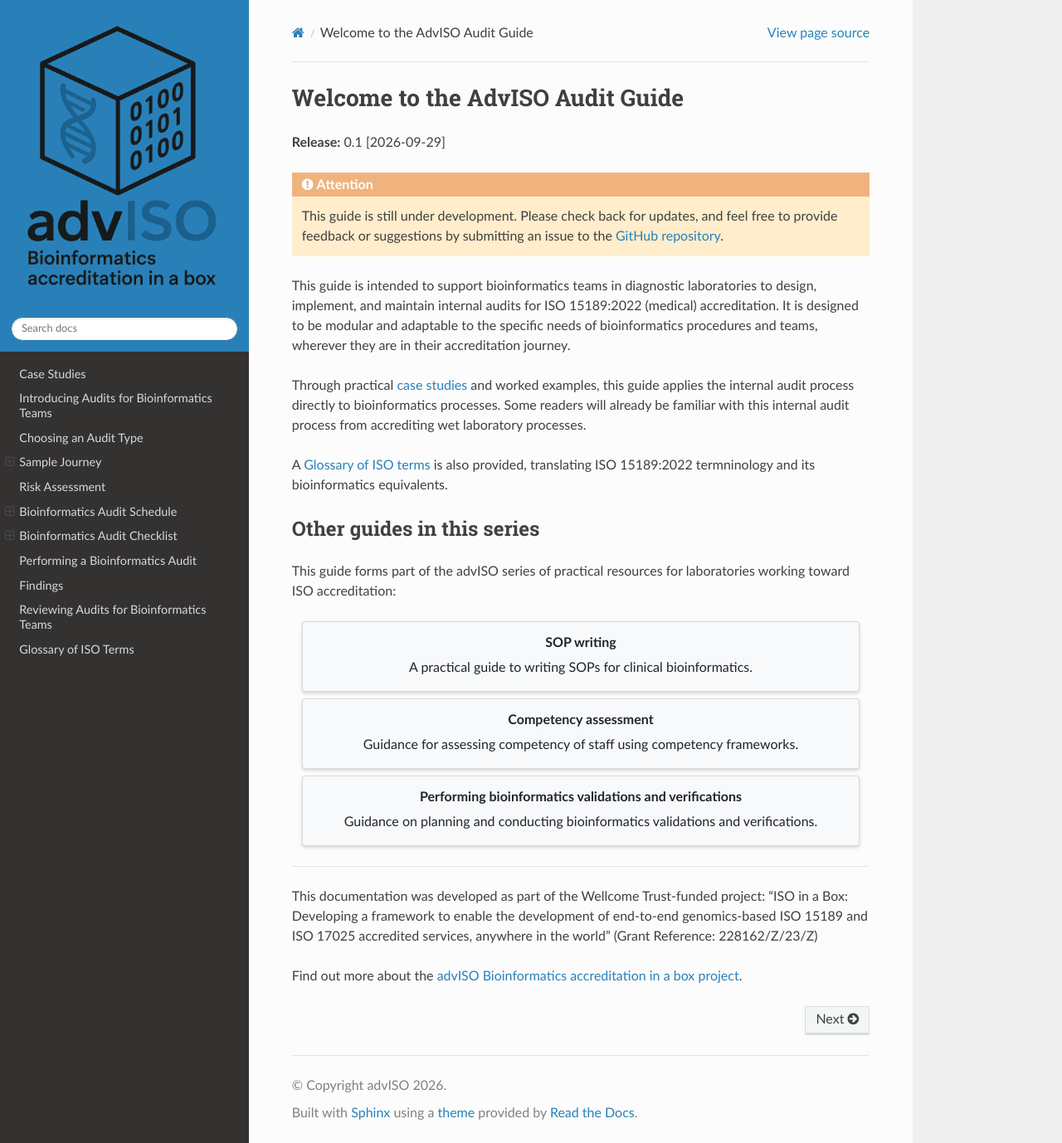
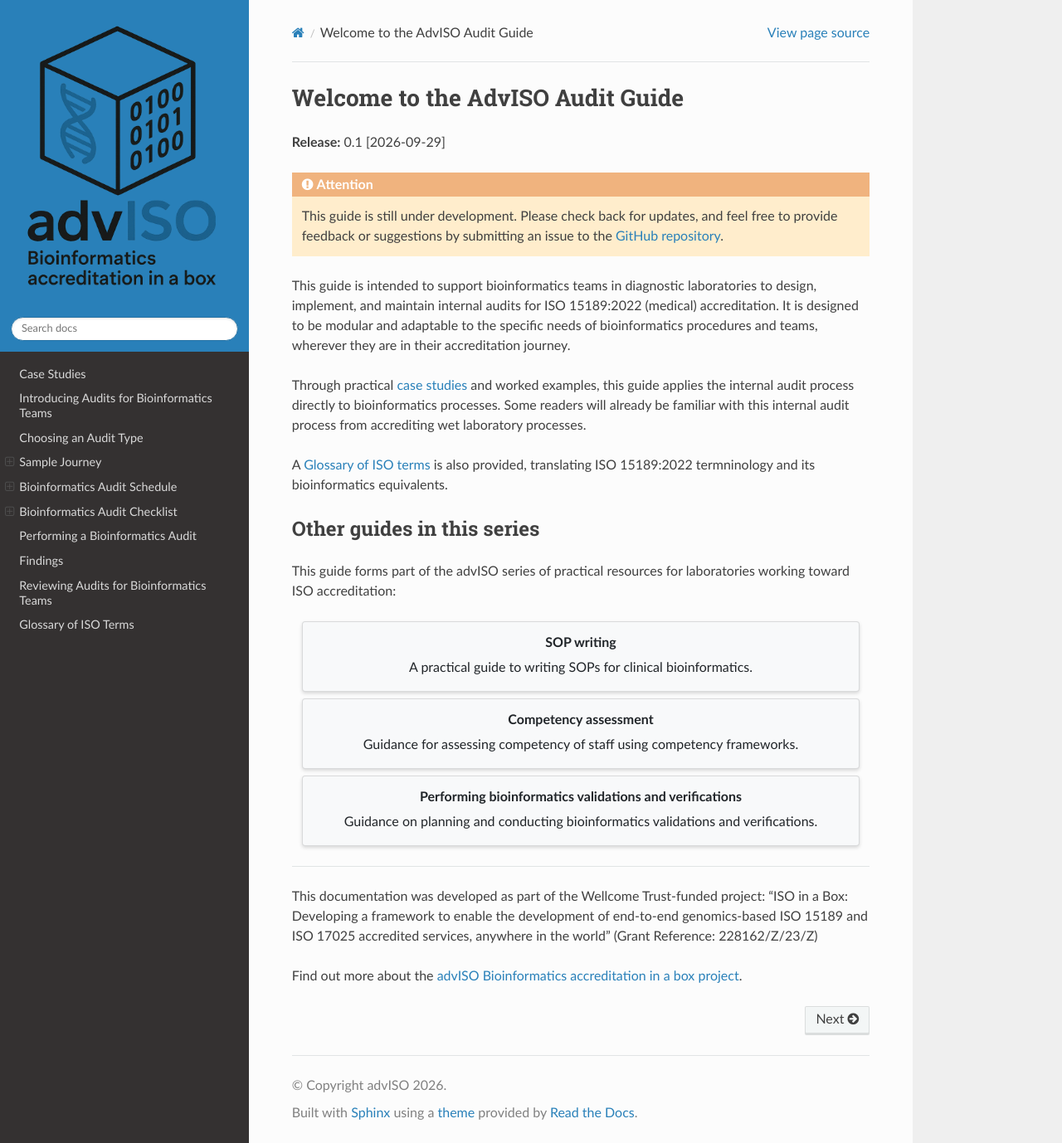
Before and after one commit to advISO-project/advISO_audit_guide, a Sphinx documentation site: the page built from docs/source/index.rst, in a window 1280 px wide and 1378 px high. Shown: the whole window at 83% size. Built offline with Sphinx 7.4.7 and the Read the Docs theme 3.1.0, drawn with Linux system fonts in a browser that asks for light colours.

Commit message:
remove risk assessment page

```diff
--- a/docs/source/index.rst
+++ b/docs/source/index.rst
@@ -58,7 +58,6 @@ Find out more about the `advISO Bioinformatics accreditation in a box project <h
    audit_guide/audit_introduction
    audit_guide/choosing_audit_type
    audit_guide/sample_journey
-   audit_guide/risk_assessment
    audit_guide/schedule
    audit_guide/checklist
    audit_guide/performing_audits
```
